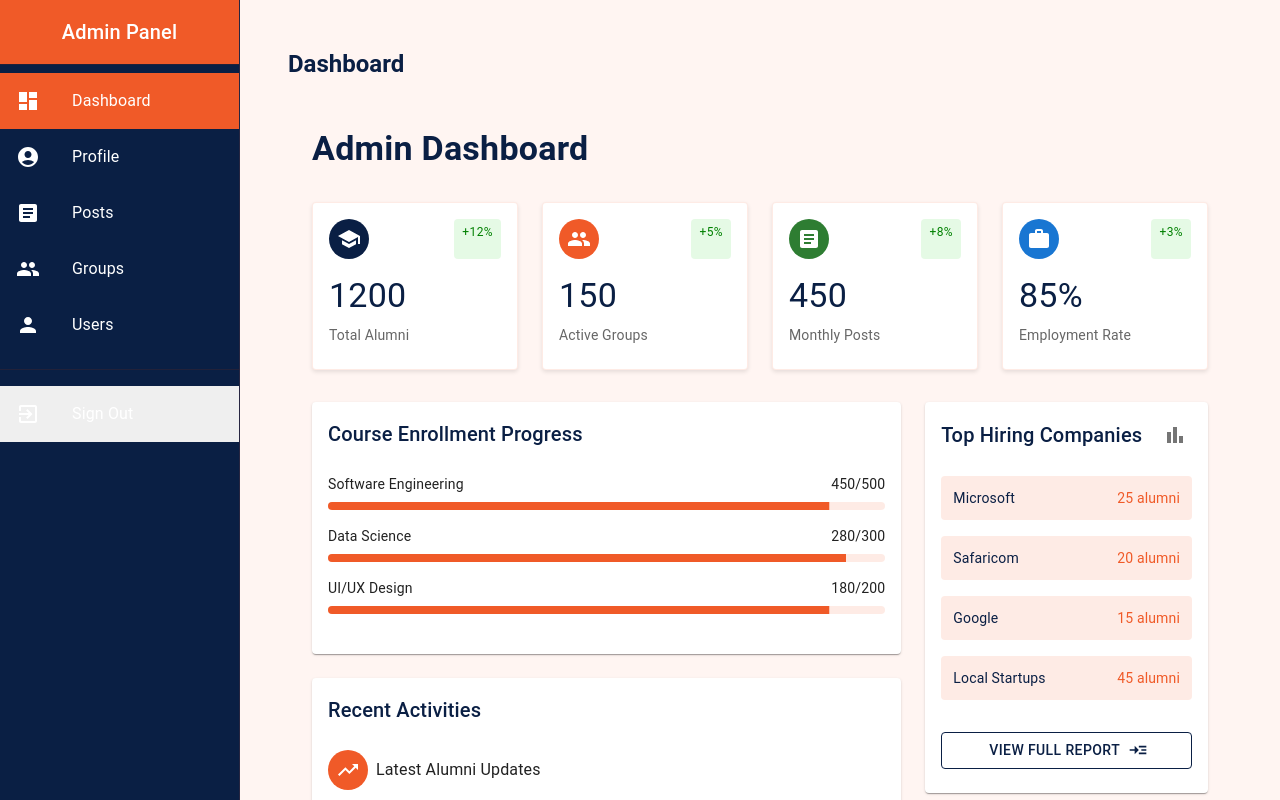
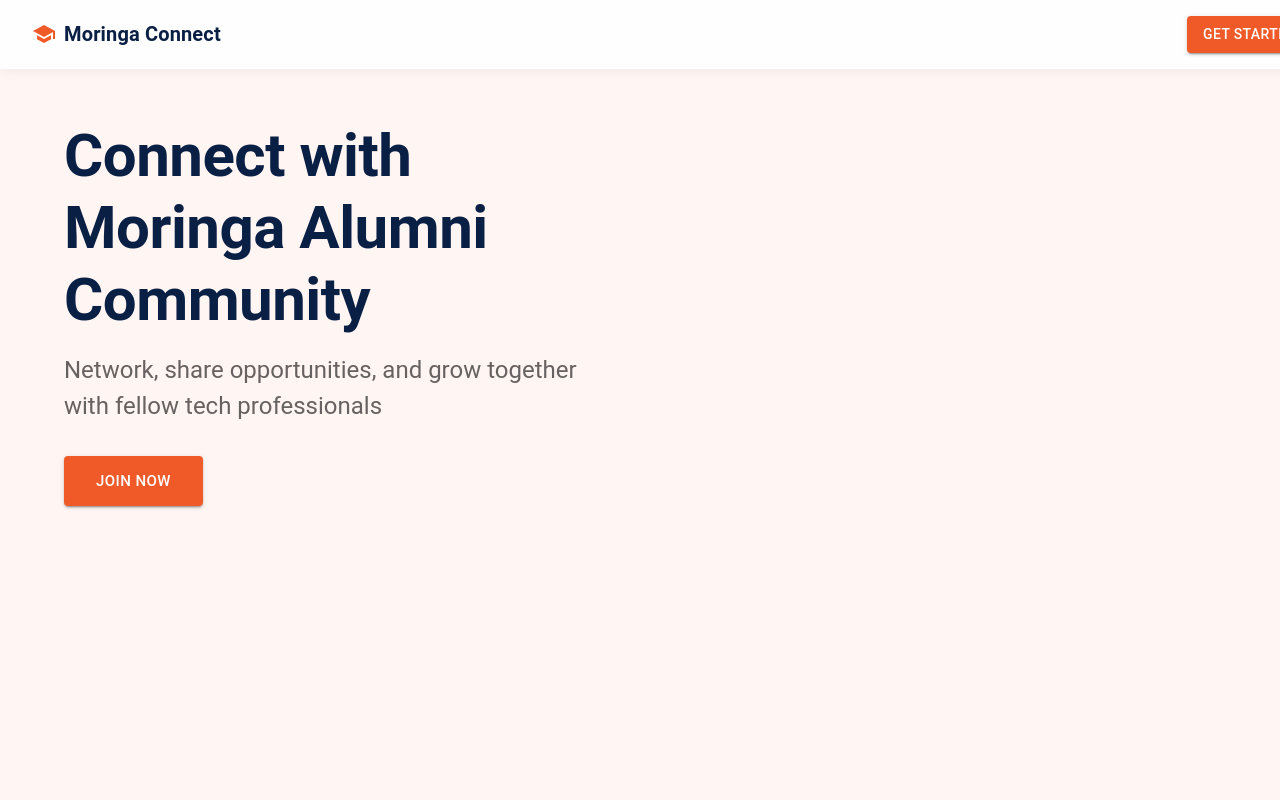
Before and after one commit to machoraatuti/Moringa-Connect, a React (Create React App) app: page / in a window 1280 px wide. Shown: the top 800 px of the page. Built offline with nearby package versions, Linux system fonts and the light colour scheme.

Commit message:
Add Landing Page

```diff
--- a/package.json
+++ b/package.json
@@ -14,7 +14,7 @@
     "react": "^18.3.1",
     "react-dom": "^18.3.1",
     "react-redux": "^9.1.2",
-    "react-scripts": "5.0.1",
+    "react-scripts": "^5.0.1",
     "web-vitals": "^2.1.4"
   },
   "scripts": {
--- a/src/App.js
+++ b/src/App.js
@@ -1,9 +1,10 @@
 
 // App.js
-import AdminDashboard from './pages/Dashboard.jsx';  //
+//import AdminDashboard from './pages/Dashboard.jsx';
+import PlatformLanding from './components/Landing.jsx';
 
 function App() {
-  return <AdminDashboard />;
+  return <PlatformLanding />;
 }
 
 export default App;
--- /dev/null
+++ b/src/components/Landing.jsx
@@ -0,0 +1,256 @@
+import React, { useState } from 'react';
+import {
+  Box, Container, Typography, Button, Card, CardContent,
+  Grid, Avatar, TextField, Dialog, DialogTitle,
+  DialogContent, DialogActions, IconButton,
+  InputAdornment, Tab, Tabs
+} from '@mui/material';
+import {
+  School, Email, Lock, Person,
+  Visibility, VisibilityOff, Google, LinkedIn
+} from '@mui/icons-material';
+
+const colors = {
+  primary: '#0A1F44',
+  secondary: '#F05A28',
+  background: '#FFF5F2',
+  white: '#FFFFFF',
+  divider: 'rgba(240, 90, 40, 0.12)'
+};
+
+const AuthDialog = ({ open, onClose }) => {
+  const [isSignUp, setIsSignUp] = useState(false);
+  const [showPassword, setShowPassword] = useState(false);
+
+  return (
+    <Dialog
+      open={open}
+      onClose={onClose}
+      PaperProps={{
+        sx: {
+          borderRadius: '16px',
+          width: '400px',
+          p: 2
+        }
+      }}
+    >
+      <DialogTitle sx={{ textAlign: 'center', color: colors.primary }}>
+        {isSignUp ? 'Create Account' : 'Welcome Back'}
+      </DialogTitle>
+
+      <DialogContent>
+        <Box sx={{ mb: 3 }}>
+          <Tabs
+            value={isSignUp ? 1 : 0}
+            onChange={(e, newValue) => setIsSignUp(newValue === 1)}
+            centered
+          >
+            <Tab label="Sign In" />
+            <Tab label="Sign Up" />
+          </Tabs>
+        </Box>
+
+        <Box sx={{ display: 'flex', flexDirection: 'column', gap: 2 }}>
+          {/* OAuth Buttons */}
+          <Box sx={{ display: 'flex', gap: 2 }}>
+            <Button
+              fullWidth
+              variant="outlined"
+              startIcon={<Google />}
+              sx={{
+                borderColor: '#EA4335',
+                color: '#EA4335',
+                '&:hover': { borderColor: '#EA4335', bgcolor: 'rgba(234, 67, 53, 0.04)' }
+              }}
+            >
+              Google
+            </Button>
+            <Button
+              fullWidth
+              variant="outlined"
+              startIcon={<LinkedIn />}
+              sx={{
+                borderColor: '#0A66C2',
+                color: '#0A66C2',
+                '&:hover': { borderColor: '#0A66C2', bgcolor: 'rgba(10, 102, 194, 0.04)' }
+              }}
+            >
+              LinkedIn
+            </Button>
+          </Box>
+
+          <Box sx={{ display: 'flex', alignItems: 'center', gap: 2 }}>
+            <Box sx={{ flex: 1, height: '1px', bgcolor: colors.divider }} />
+            <Typography variant="body2" color="text.secondary">or</Typography>
+            <Box sx={{ flex: 1, height: '1px', bgcolor: colors.divider }} />
+          </Box>
+
+          {isSignUp && (
+            <TextField
+              fullWidth
+              label="Full Name"
+              variant="outlined"
+              InputProps={{
+                startAdornment: (
+                  <InputAdornment position="start">
+                    <Person sx={{ color: colors.primary }} />
+                  </InputAdornment>
+                )
+              }}
+            />
+          )}
+
+          <TextField
+            fullWidth
+            label="Email"
+            variant="outlined"
+            InputProps={{
+              startAdornment: (
+                <InputAdornment position="start">
+                  <Email sx={{ color: colors.primary }} />
+                </InputAdornment>
+              )
+            }}
+          />
+
+          <TextField
+            fullWidth
+            label="Password"
+            type={showPassword ? 'text' : 'password'}
+            variant="outlined"
+            InputProps={{
+              startAdornment: (
+                <InputAdornment position="start">
+                  <Lock sx={{ color: colors.primary }} />
+                </InputAdornment>
+              ),
+              endAdornment: (
+                <InputAdornment position="end">
+                  <IconButton onClick={() => setShowPassword(!showPassword)}>
+                    {showPassword ? <VisibilityOff /> : <Visibility />}
+                  </IconButton>
+                </InputAdornment>
+              )
+            }}
+          />
+
+          {!isSignUp && (
+            <Typography
+              variant="body2"
+              color={colors.secondary}
+              sx={{ cursor: 'pointer', textAlign: 'right' }}
+            >
+              Forgot Password?
+            </Typography>
+          )}
+
+          <Button
+            fullWidth
+            variant="contained"
+            size="large"
+            sx={{
+              bgcolor: colors.secondary,
+              '&:hover': { bgcolor: colors.primary },
+              mt: 2
+            }}
+          >
+            {isSignUp ? 'Create Account' : 'Sign In'}
+          </Button>
+        </Box>
+      </DialogContent>
+    </Dialog>
+  );
+};
+
+const PlatformLanding = () => {
+  const [authOpen, setAuthOpen] = useState(false);
+
+  return (
+    <Box sx={{ bgcolor: colors.background, minHeight: '100vh' }}>
+      {/* Navigation */}
+      <Box
+        sx={{
+          py: 2,
+          px: 4,
+          display: 'flex',
+          justifyContent: 'space-between',
+          alignItems: 'center',
+          position: 'fixed',
+          width: '100%',
+          bgcolor: 'rgba(255,255,255,0.9)',
+          backdropFilter: 'blur(8px)',
+          boxShadow: '0 2px 12px rgba(0,0,0,0.05)',
+          zIndex: 1000
+        }}
+      >
+        <Box sx={{ display: 'flex', alignItems: 'center' }}>
+          <School sx={{ color: colors.secondary, mr: 1 }} />
+          <Typography variant="h6" sx={{ color: colors.primary, fontWeight: 600 }}>
+            Moringa Connect
+          </Typography>
+        </Box>
+
+        <Button
+          variant="contained"
+          onClick={() => setAuthOpen(true)}
+          sx={{
+            bgcolor: colors.secondary,
+            '&:hover': { bgcolor: colors.primary }
+          }}
+        >
+          Get Started
+        </Button>
+      </Box>
+
+      {/* Hero Section */}
+      <Container maxWidth="lg" sx={{ pt: 15 }}>
+        <Grid container spacing={4} alignItems="center">
+          <Grid item xs={12} md={6}>
+            <Typography
+              variant="h2"
+              sx={{
+                fontWeight: 700,
+                color: colors.primary,
+                mb: 2,
+                lineHeight: 1.2
+              }}
+            >
+              Connect with Moringa Alumni Community
+            </Typography>
+            <Typography
+              variant="h5"
+              sx={{
+                mb: 4,
+                color: 'text.secondary',
+                lineHeight: 1.5
+              }}
+            >
+              Network, share opportunities, and grow together with fellow tech professionals
+            </Typography>
+            <Button
+              variant="contained"
+              size="large"
+              onClick={() => setAuthOpen(true)}
+              sx={{
+                bgcolor: colors.secondary,
+                '&:hover': { bgcolor: colors.primary },
+                px: 4,
+                py: 1.5
+              }}
+            >
+              Join Now
+            </Button>
+          </Grid>
+          <Grid item xs={12} md={6}>
+            {/* Add your hero image here */}
+          </Grid>
+        </Grid>
+      </Container>
+
+      {/* Auth Dialog */}
+      <AuthDialog open={authOpen} onClose={() => setAuthOpen(false)} />
+    </Box>
+  );
+};
+
+export default PlatformLanding;
```
Also changed, not shown: 1 other file (tests, documents, lock files or other folders).
